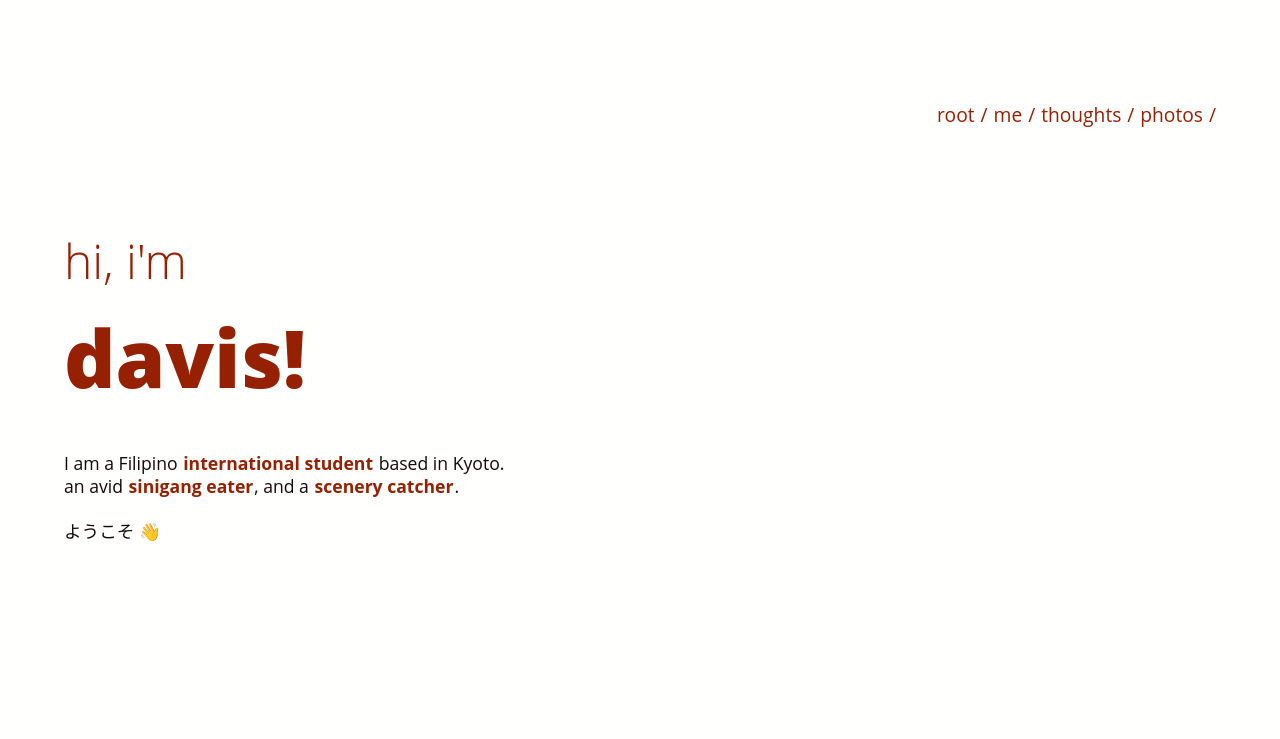
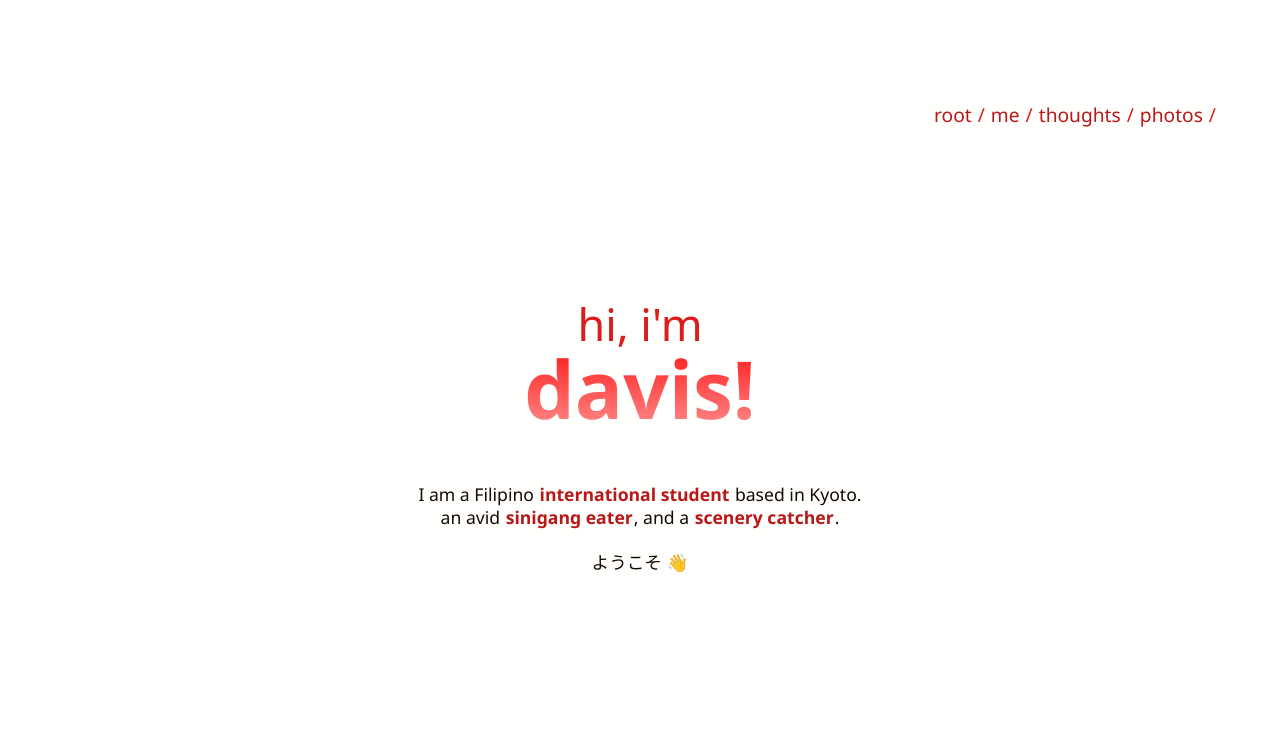
Before and after one commit to Dexva/davis-abode, an Astro site: page / in a window 1280 px wide. Built offline with nearby package versions, Linux system fonts and the light colour scheme; Astro itself is replaced by a stand-in of ours.

Commit message:
styling refinements

```diff
--- a/src/components/Prose.astro
+++ b/src/components/Prose.astro
@@ -37,3 +37,17 @@ import '../styles/global.css';
   ">
   <slot/>
 </div>
+
+<script>
+    document.addEventListener("DOMContentLoaded", function () {
+      const prose = document.querySelector(".prose");
+      const links = prose?.querySelectorAll("a")
+      if (links) {
+          links.forEach((link) => {
+          link.setAttribute("target", "_blank");
+          link.setAttribute("rel", "noopener noreferrer");
+        });
+      }
+
+    });
+</script>
--- a/src/pages/index.astro
+++ b/src/pages/index.astro
@@ -7,22 +7,30 @@ const name = "davis!";
 ---
 
 <style>
-	body {
+	.container {
+		display: flex;
+		align-items: center;
+		justify-content: center;
+		height: 100vh;;
 	}
 	h1, p {
 		padding:0;
 		margin:0;
+		text-align:center;
 	}
 
 	.foreword {
-		margin-top: 2em;
 		font-weight:300;
-		font-size:300%;
+		font-size:280%;
 		padding-bottom: 0%;
 	}
 	.name {
+		margin-top: -30px;
 		font-weight:900;
 		font-size: 500%;
+		background-image: linear-gradient(red, #ffa3a3);
+    	color: transparent;
+    	background-clip: text;
 	}
 	.subtext {
 		padding-top: 2em;
@@ -37,8 +45,9 @@ const name = "davis!";
 </style>
 
 <BaseLayout pageTitle="">
-	<h1 class="foreword">{foreword}</h1>
-	<h1 class="name">{name}</h1>
+	<div class="container">
+		<h1 class="foreword noselect">{foreword}</h1>
+		<h1 class="name noselect">{name}</h1>
 
 		<p class="subtext">
 			I am a Filipino <TextLink url="/me" text="international student" isBold={true}/>
@@ -52,4 +61,5 @@ const name = "davis!";
 
 			ようこそ 👋
 		</p>
+	</div>
 </BaseLayout>
--- a/src/styles/global.css
+++ b/src/styles/global.css
@@ -1,6 +1,7 @@
 :root {
     --bgwhite: #fffffe;
-    --mainred: #962102; /*rgba(150, 33, 2, 1)*/
+    --mainred: #db1d1d;
+    --darkred: #b81818; /*rgba(150, 33, 2, 1)*/
     --mainblack: #140808;
     --maingray: #8b8b8b;
 }
@@ -16,10 +17,8 @@
 }
 
 body {
-    /* background-image: radial-gradient(circle at 175% 288%, #fd7958f7 52%, transparent 82.05%),radial-gradient(circle at 12% 104%, #fdca81ab 27%, transparent 64.05%); */
-    /* background-position: bottom; */
     background-color: var(--bgwhite);
-    font-family:"Open Sans",sans-serif;
+    font-family:"Segoe UI","Open Sans",sans-serif;
     padding:5%;
     display: flex;
     flex-direction: column;
@@ -83,7 +82,7 @@ p {font-size: 110%} /*original:100%*/
 
 a {
     text-decoration:none;
-    color: var(--mainred);
+    color: var(--darkred);
     padding:1px;
 }
 
```
Also changed, not shown: src/layouts/MeShowcaseLayout.astro (line endings or trailing spaces). Lines whose indentation alone changed are shown as unchanged.
